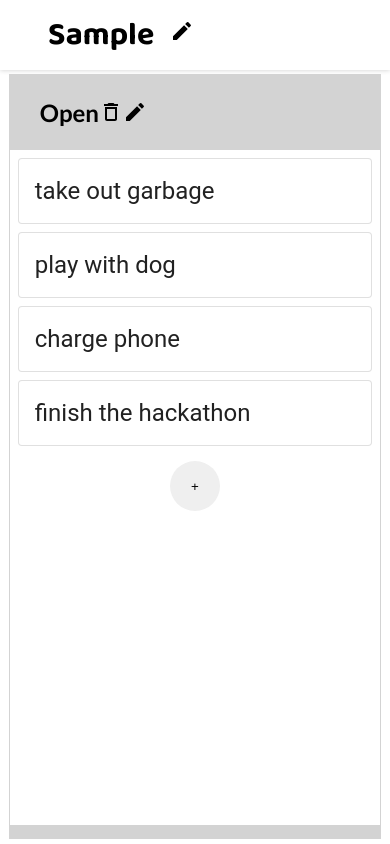
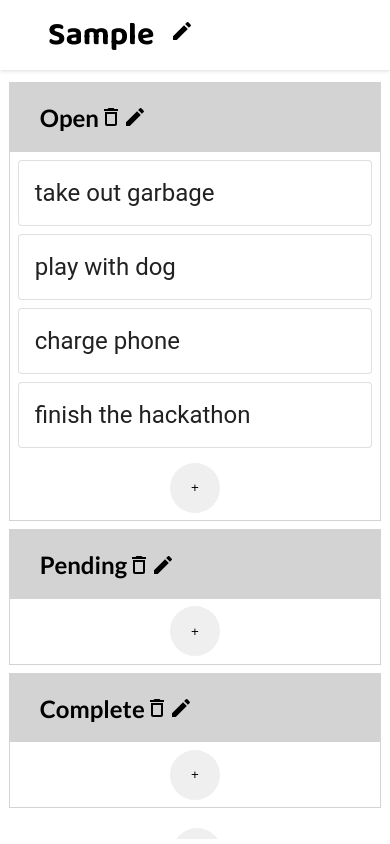
Before and after one commit to adam-botma/hackathon-badASS, a React (Create React App) app: page / in a window 390 px wide. Both pictures are taken after typing "Sample" into the empty fields and a click on the button "GET STARTED". Built offline with nearby package versions, Linux system fonts and the light colour scheme.

Commit message:
fixed column height for mobile

```diff
--- a/src/App.css
+++ b/src/App.css
@@ -213,11 +213,17 @@ header {
   .column {
     width: 95%;
     margin: auto;
+    margin-top: 2%;
+    height: auto;
+  }
+
+  .column-contents {
+    padding-bottom: 2%;
   }
 
   .add-col {
     width: 100%;
-    margin-top: 2%;
+    margin-top: 5%;
   }
 
   .add-column-btn {
```
